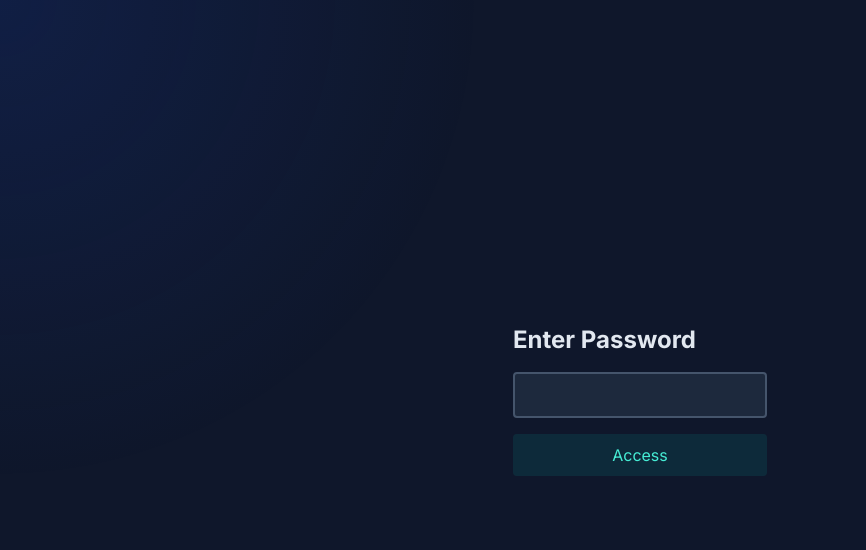
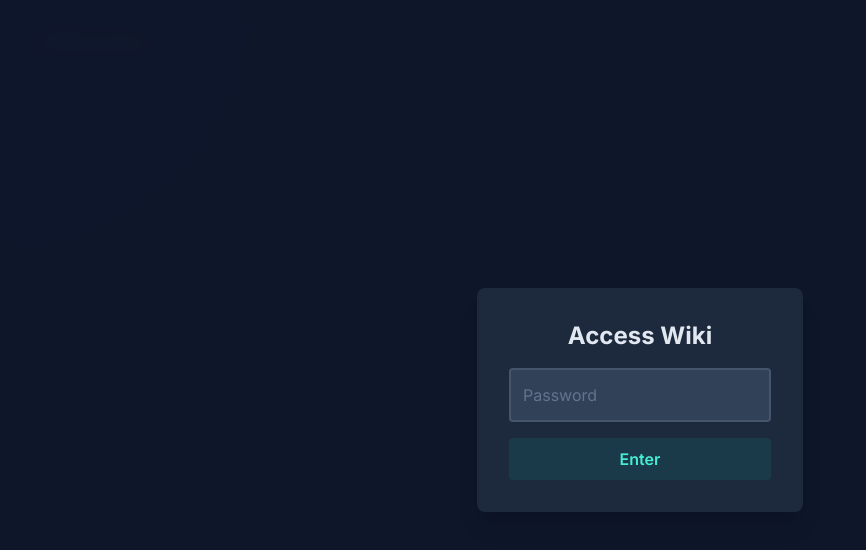
Before and after one commit to jeffrewh/jeffrey_huang, a Next.js app: page /wiki in a window 1280 px wide. Shown: the top 550 px of the page, without its empty margins (0-866 px from the left). Built offline with nearby package versions, Linux system fonts and the light colour scheme.

Commit message:
wiki and added devlog api

```diff
--- /dev/null
+++ b/src/app/api/commits/route.ts
@@ -0,0 +1,32 @@
+// src/app/api/commits/route.ts
+import { NextResponse } from "next/server";
+import simpleGit from "simple-git";
+
+// Initialize simple-git in your project's root
+const git = simpleGit(process.cwd());
+
+export async function GET() {
+  try {
+    // Fetch the last 100 commits (you can adjust maxCount as needed)
+    const log = await git.log({ maxCount: 100 });
+
+    // Filter commits: Show ALL commits UNLESS they include '| omit' in their message
+    const filteredCommits = log.all
+      .filter((commit) => !commit.message.includes("| omit")) // The key change here
+      .map((commit) => ({
+        hash: commit.hash,
+        date: commit.date,
+        // Clean up the message: remove the '| omit' tag if it exists, and trim whitespace
+        message: commit.message.replace("| omit", "").trim(),
+        author: commit.author_name
+      }));
+
+    return NextResponse.json(filteredCommits);
+  } catch (error) {
+    console.error("Failed to fetch git log:", error);
+    return NextResponse.json(
+      { error: "Failed to fetch git log" },
+      { status: 500 }
+    );
+  }
+}
--- a/src/app/log/page.tsx
+++ b/src/app/log/page.tsx
@@ -1,18 +1,109 @@
 // src/app/log/page.tsx
+"use client"; // This page will fetch data dynamically
+
+import { useEffect, useState } from "react";
+import Link from "next/link";
+
+interface Commit {
+  hash: string;
+  date: string;
+  message: string;
+  author: string;
+}
+
 export default function DevLog() {
+  const [commits, setCommits] = useState<Commit[]>([]);
+  const [loading, setLoading] = useState(true);
+  const [error, setError] = useState<string | null>(null);
+
+  useEffect(() => {
+    async function fetchCommits() {
+      try {
+        const response = await fetch("/api/commits");
+        if (!response.ok) {
+          throw new Error(`HTTP error! status: ${response.status}`);
+        }
+        const data: Commit[] = await response.json();
+        setCommits(data);
+      } catch (e: any) {
+        setError(e.message);
+      } finally {
+        setLoading(false);
+      }
+    }
+    fetchCommits();
+  }, []);
+
   return (
-    <div className="container mx-auto max-w-screen-md py-12 px-6">
-      <h1 className="text-4xl font-bold text-slate-200">Revision History</h1>
-      <p className="mt-4 text-slate-400">
-        A log of significant updates and changes to this site, pulled from the
-        Git history.
+    <div className="mx-auto max-w-screen-md py-12 px-6">
+      <Link
+        href="/"
+        className="inline-flex items-center text-sm font-medium text-slate-500 hover:text-teal-300 mb-8"
+      >
+        <svg
+          xmlns="http://www.w3.org/2000/svg"
+          viewBox="0 0 20 20"
+          fill="currentColor"
+          className="h-4 w-4 mr-1 rotate-180"
+          aria-hidden="true"
+        >
+          <path
+            fillRule="evenodd"
+            d="M3 10a.75.75 0 01.75-.75h10.638L10.23 5.29a.75.75 0 111.04-1.08l5.5 5.25a.75.75 0 010 1.08l-5.5 5.25a.75.75 0 11-1.04-1.08l4.158-3.96H3.75A.75.75 0 013 10z"
+            clipRule="evenodd"
+          ></path>
+        </svg>
+        Back to Home
+      </Link>
+      <h1 className="text-4xl font-bold text-slate-200 mb-4">
+        Revision History
+      </h1>
+      <p className="text-slate-400 max-w-lg mb-8">
+        A chronological log of significant updates to this site. Commits with "|
+        omit" in their message are excluded.
       </p>
-      <div className="mt-12">
-        {/* We will map over and display the commit history here later */}
-        <p className="font-mono text-sm text-slate-500">
-          [Commit Log Coming Soon...]
+
+      {loading && <p className="text-slate-500">Loading commit history...</p>}
+      {error && (
+        <p className="text-red-400">Error loading commit history: {error}</p>
+      )}
+
+      {!loading && commits.length === 0 && !error && (
+        <p className="text-slate-500">
+          No commits found yet. All commits will show by default unless tagged
+          with "| omit".
         </p>
-      </div>
+      )}
+
+      <ul className="space-y-6">
+        {commits.map((commit) => (
+          <li
+            key={commit.hash}
+            className="group relative grid grid-cols-1 md:grid-cols-4 gap-4 pb-1 transition-all"
+          >
+            <div className="absolute -inset-x-4 -inset-y-4 z-0 hidden rounded-md transition motion-reduce:transition-none lg:-inset-x-6 lg:block lg:group-hover:bg-slate-800/50"></div>
+            <time
+              dateTime={commit.date}
+              className="z-10 text-xs font-semibold uppercase tracking-wide text-slate-500 md:col-span-1"
+            >
+              {new Date(commit.date).toLocaleDateString("en-US", {
+                year: "numeric",
+                month: "short",
+                day: "numeric"
+              })}
+            </time>
+            <div className="z-10 md:col-span-3">
+              <p className="font-medium leading-snug text-slate-200">
+                {commit.message}
+              </p>
+              <p className="mt-1 text-sm text-slate-500">
+                By {commit.author} &bull;{" "}
+                <code className="text-xs">{commit.hash.substring(0, 7)}</code>
+              </p>
+            </div>
+          </li>
+        ))}
+      </ul>
     </div>
   );
 }
--- a/src/app/wiki/page.tsx
+++ b/src/app/wiki/page.tsx
@@ -1,60 +1,99 @@
 // src/app/wiki/page.tsx
-"use client"; // This page requires user interaction, so it must be a Client Component
+"use client";
 
-import { useState } from "react";
+import { useState, useEffect } from "react";
+import Link from "next/link";
 
 export default function Wiki() {
   const [password, setPassword] = useState("");
   const [isLoggedIn, setIsLoggedIn] = useState(false);
   const [error, setError] = useState("");
+  const [showOverlay, setShowOverlay] = useState(true);
 
-  // IMPORTANT: For now, the password is hardcoded. We can make this more secure later.
-  const CORRECT_PASSWORD = "your_secret_password"; // Change this to a secure password
+  // In a real app, this would be hashed and compared securely on the backend.
+  // For demonstration, it's client-side.
+  const CORRECT_PASSWORD =
+    process.env.NEXT_PUBLIC_WIKI_PASSWORD || "your_secret_password"; // Use env var for security
+
+  useEffect(() => {
+    // Check if the user is already logged in (e.g., from session storage)
+    const storedLogin = localStorage.getItem("wikiLoggedIn");
+    if (storedLogin === "true") {
+      setIsLoggedIn(true);
+      setShowOverlay(false);
+    }
+  }, []);
 
   const handleLogin = (e: React.FormEvent) => {
-    e.preventDefault(); // Prevent the form from reloading the page
+    e.preventDefault();
     if (password === CORRECT_PASSWORD) {
       setIsLoggedIn(true);
+      setShowOverlay(false);
       setError("");
+      localStorage.setItem("wikiLoggedIn", "true"); // Persist login for the session
     } else {
       setError("Incorrect password.");
     }
   };
 
-  // If the user is logged in, show the Wiki content.
-  if (isLoggedIn) {
   return (
-      <div className="container mx-auto py-12 px-6">
-        <h1 className="text-4xl font-bold text-slate-200">
-          Knowledge Database
-        </h1>
+    <div className="min-h-screen bg-slate-900 text-slate-400">
+      <Link
+        href="/"
+        className="absolute top-8 left-8 inline-flex items-center text-sm font-medium text-slate-500 hover:text-teal-300"
+      >
+        <svg
+          xmlns="http://www.w3.org/2000/svg"
+          viewBox="0 0 20 20"
+          fill="currentColor"
+          className="h-4 w-4 mr-1 rotate-180"
+          aria-hidden="true"
+        >
+          <path
+            fillRule="evenodd"
+            d="M3 10a.75.75 0 01.75-.75h10.638L10.23 5.29a.75.75 0 111.04-1.08l5.5 5.25a.75.75 0 010 1.08l-5.5 5.25a.75.75 0 11-1.04-1.08l4.158-3.96H3.75A.75.75 0 013 10z"
+            clipRule="evenodd"
+          ></path>
+        </svg>
+        Back to Home
+      </Link>
+
+      {/* Wiki Content (hidden until logged in, or if overlay is active) */}
+      <div className={`py-12 px-6 ${isLoggedIn ? "" : "hidden"}`}>
+        <h1 className="text-4xl font-bold text-slate-200">My Knowledge Base</h1>
         <p className="mt-4 text-slate-400">
-          Welcome. This is the entry point to the 3D map.
+          Welcome to the interactive world of my knowledge database. Prepare for
+          the Three.js integration!
         </p>
-        {/* The Three.js canvas will be rendered here in a future step */}
+        {/* The Three.js interactive world will go here */}
       </div>
-    );
-  }
 
-  // If the user is NOT logged in, show the login form.
-  return (
-    <div className="flex min-h-screen items-center justify-center">
-      <form onSubmit={handleLogin} className="flex flex-col gap-4">
-        <h1 className="text-2xl font-bold text-slate-200">Enter Password</h1>
+      {/* Password Overlay */}
+      {showOverlay && !isLoggedIn && (
+        <div className="fixed inset-0 z-50 flex items-center justify-center bg-slate-900/95 backdrop-blur-sm">
+          <form
+            onSubmit={handleLogin}
+            className="flex flex-col gap-4 p-8 rounded-lg bg-slate-800 shadow-xl text-center"
+          >
+            <h2 className="text-2xl font-bold text-slate-200">Access Wiki</h2>
             <input
               type="password"
               value={password}
               onChange={(e) => setPassword(e.target.value)}
-          className="rounded border-2 border-slate-600 bg-slate-800 p-2 text-slate-200 focus:border-teal-300 focus:outline-none"
+              placeholder="Password"
+              className="rounded border-2 border-slate-600 bg-slate-700 p-3 text-slate-200 focus:border-teal-300 focus:outline-none placeholder-slate-500"
+              aria-label="Wiki Password"
             />
             <button
               type="submit"
-          className="rounded bg-teal-400/10 px-4 py-2 text-teal-300 hover:bg-teal-400/20"
+              className="rounded bg-teal-400/10 px-6 py-2 text-teal-300 font-semibold hover:bg-teal-400/20 transition-colors"
             >
-          Access
+              Enter
             </button>
-        {error && <p className="text-red-400 text-sm">{error}</p>}
+            {error && <p className="text-red-400 text-sm mt-2">{error}</p>}
           </form>
+        </div>
+      )}
     </div>
   );
 }
```
Also changed, not shown: 1 other file (tests, documents, lock files or other folders). Lines whose indentation alone changed are shown as unchanged.
